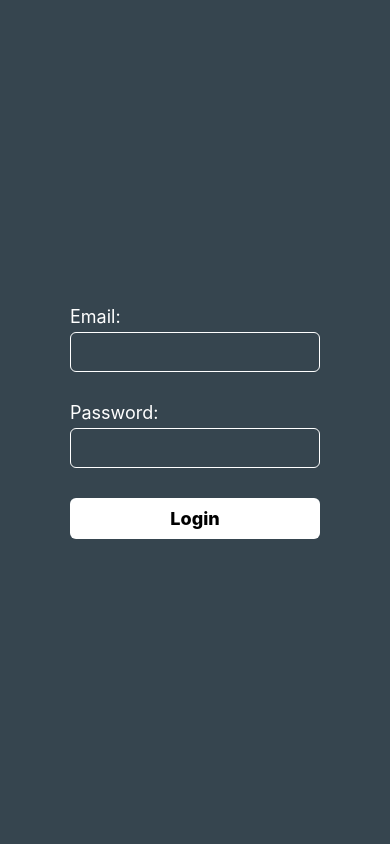
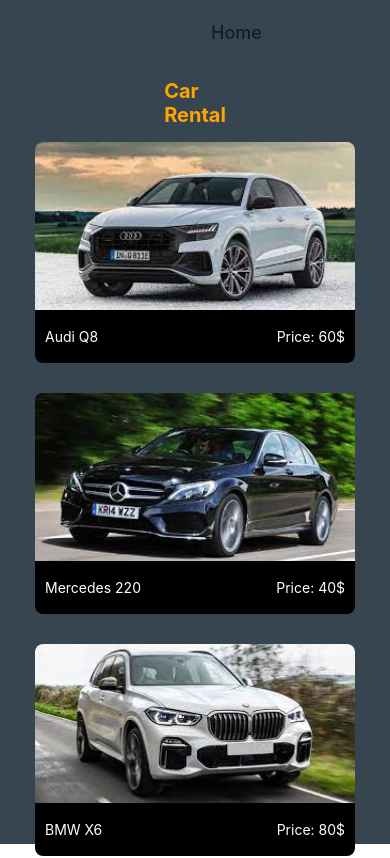
Before and after one commit to arditvezaj/CarRental, a React Native app: screen / in a window 390 px wide. Shown: the top 858 px of the page. Built offline with nearby package versions, Linux system fonts and the light colour scheme.

Commit message:
error managing

```diff
--- a/App.js
+++ b/App.js
@@ -1,14 +1,24 @@
 import { StatusBar } from "expo-status-bar";
 import { StyleSheet, Text, View } from "react-native";
+import { NavigationContainer } from "@react-navigation/native";
+import { createNativeStackNavigator } from '@react-navigation/native-stack';
+
+
 import Home from "./src/screens/Home";
 import Login from "./src/screens/Login";
+
+const Stack = createNativeStackNavigator();
 
 export default function App() {
   return (
     <View style={styles.container}>
       <StatusBar style="light" />
-      <Login />
-      {/* <Home /> */}
+      <NavigationContainer>
+        <Stack.Navigator>
+          <Stack.Screen name="Home" component={Home} />
+          <Stack.Screen name="Login" component={Login} />
+        </Stack.Navigator>
+      </NavigationContainer>
     </View>
   );
 }
--- a/package.json
+++ b/package.json
@@ -9,6 +9,9 @@
     "web": "expo start --web"
   },
   "dependencies": {
+    "@react-navigation/bottom-tabs": "^6.5.8",
+    "@react-navigation/native": "^6.1.7",
+    "@react-navigation/native-stack": "^6.9.13",
     "expo": "^49.0.0",
     "expo-status-bar": "~1.6.0",
     "react": "18.2.0",
```
Also changed, not shown: src/components/TabBar.js (added, +14 -0 lines), 1 other file (tests, documents, lock files or other folders).
